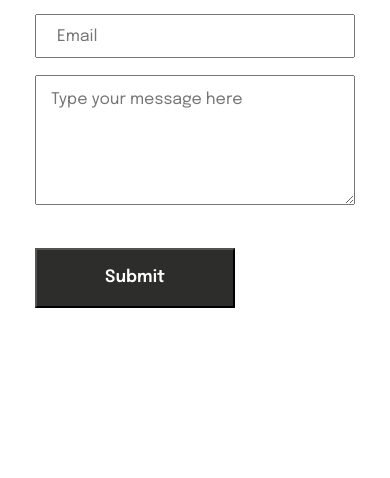
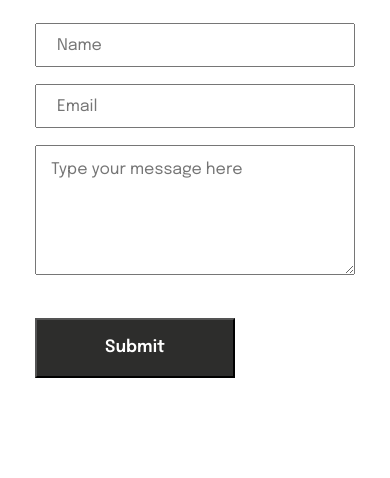
Before and after one commit to Meshhur/landing-page, a plain HTML site: page index.html in a window 390 px wide. Shown: the part 4477-4955 px from the top of the page. Before the commit the page ends 4855 px from the top, so only its background shows below. Drawn offline with Linux system fonts and the light colour scheme.

Commit message:
modified style sheets

```diff
--- a/source/css/style.css
+++ b/source/css/style.css
@@ -414,6 +414,7 @@ li {
     }
 
     .contact {
+        margin: 100px auto;
         gap: 16px;
     }
 
@@ -620,7 +621,7 @@ li {
 }
 
 
-@media(max-width:768px) {
+@media(max-width:767px) {
     .v-designer {
         flex-wrap: wrap;
         min-height: 900px;
@@ -727,6 +728,10 @@ li {
         display: none;
     }
 
+    .last-form {
+        margin-top: 30px;
+    }
+
     .form-input {
         max-width: 320px;
         max-height: 40px;
```
